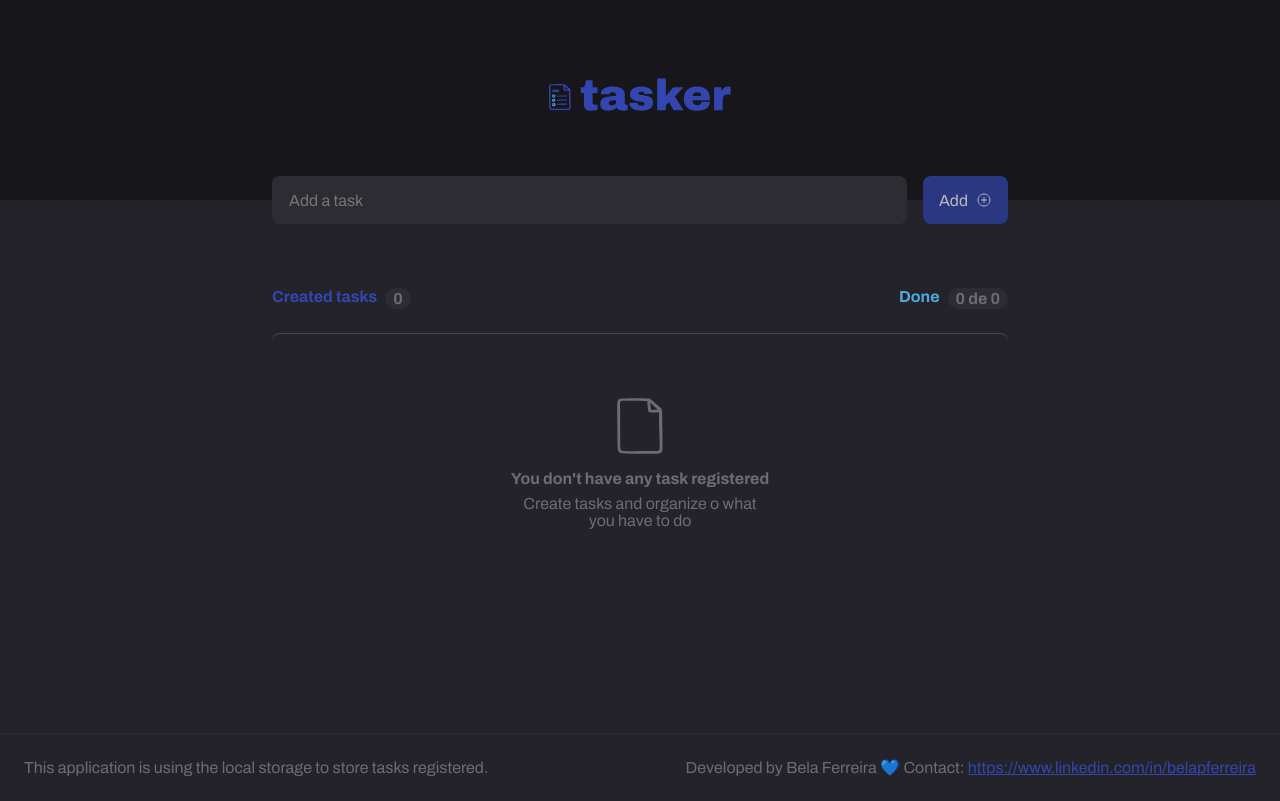
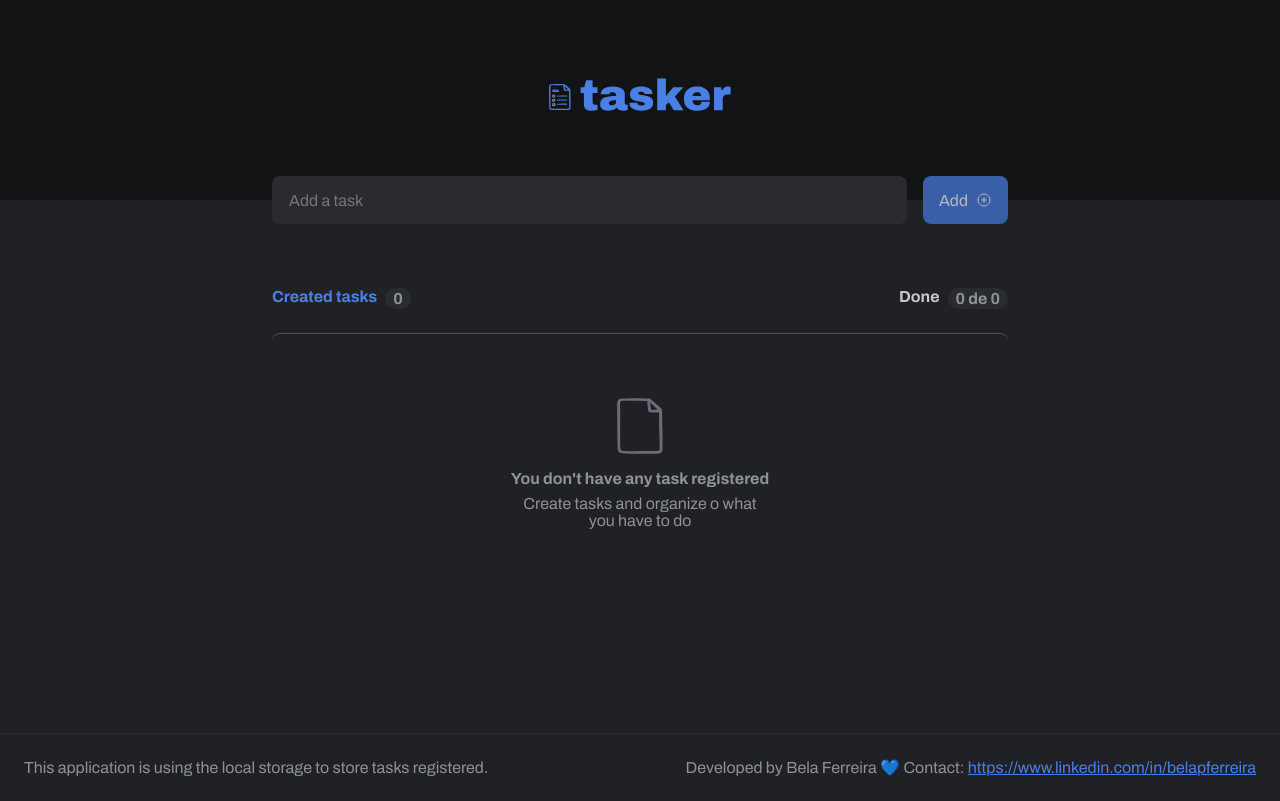
Before and after one commit to belapferreira/tasker, a React (Vite) app: page / in a window 1280 px wide. Built offline with nearby package versions, Linux system fonts and the light colour scheme.

Commit message:
styles: change color schema

```diff
--- a/src/App.module.css
+++ b/src/App.module.css
@@ -42,7 +42,7 @@
 }
 
 .footer a {
-  color: var(--blue-500);
+  color: var(--blue-mid);
 }
 
 @media (max-width: 360px) {
--- a/src/components/Button/styles.module.css
+++ b/src/components/Button/styles.module.css
@@ -18,12 +18,12 @@
   padding: 0 1rem;
   border-radius: 8px;
   color: var(--white);
-  background: var(--blue-500);
+  background: var(--blue-mid);
 }
 
 .button:hover:not([disabled]) {
   cursor: pointer;
-  background: var(--blue-600);
+  background: var(--blue-dark);
 }
 
 .button:disabled {
--- a/src/components/Input/styles.module.css
+++ b/src/components/Input/styles.module.css
@@ -11,5 +11,5 @@
 
 .input:focus,
 .input:focus-within {
-  border-color: var(--blue-500);
+  border-color: var(--blue-mid);
 }
--- a/src/components/Summary/styles.module.css
+++ b/src/components/Summary/styles.module.css
@@ -11,11 +11,11 @@
 }
 
 .heading > div:nth-child(1) > strong {
-  color: var(--blue-500);
+  color: var(--blue-mid);
 }
 
 .heading > div:nth-child(2) > strong {
-  color: var(--blue-secondary);
+  color: var(--gray-200);
 }
 
 .amount {
--- a/src/components/Task/styles.module.css
+++ b/src/components/Task/styles.module.css
@@ -53,7 +53,7 @@
   max-width: 0.75rem;
   border-radius: 50%;
 
-  border: 2px solid var(--blue-500);
+  border: 2px solid var(--blue-mid);
 }
 
 .checkbox svg {
@@ -61,8 +61,8 @@
 }
 
 .checkbox[data-state="checked"] {
-  background: var(--blue-secondary);
-  border-color: var(--blue-secondary);
+  background: var(--blue-light);
+  border-color: var(--blue-light);
 }
 
 .checkbox[data-state="checked"] svg {
--- a/src/global.css
+++ b/src/global.css
@@ -1,24 +1,23 @@
 :root {
   --white: #ffffff;
-  --blue-500: #3346b0;
-  --blue-600: #2c3c96;
-  --blue-secondary: #4ea9de;
+  --blue-light: #528fff;
+  --blue-mid: #4a80e5;
+  --blue-dark: #3e6bbf;
 
-  --text: #e7e6eb;
-
-  --gray-100: #918ea3;
-  --gray-300: #6d6a7a;
-  --gray-400: #5b5966;
-  --gray-500: #494752;
-  --gray-600: #36353d;
-  --gray-700: #2d2c33;
-  --gray-800: #242329;
-  --gray-900: #17161a;
+  --gray-100: #e1e3e5;
+  --gray-200: #c4c7cc;
+  --gray-300: #8d9199;
+  --gray-400: #7c818a;
+  --gray-500: #505359;
+  --gray-600: #323438;
+  --gray-700: #292b2e;
+  --gray-800: #202124;
+  --gray-900: #121314;
 }
 
 :focus {
   outline: transparent;
-  box-shadow: 0 0 0 2px var(--blue-500);
+  box-shadow: 0 0 0 2px var(--blue-mid);
 }
 
 * {
```
Also changed, not shown: src/assets/tasker-logo.svg.
